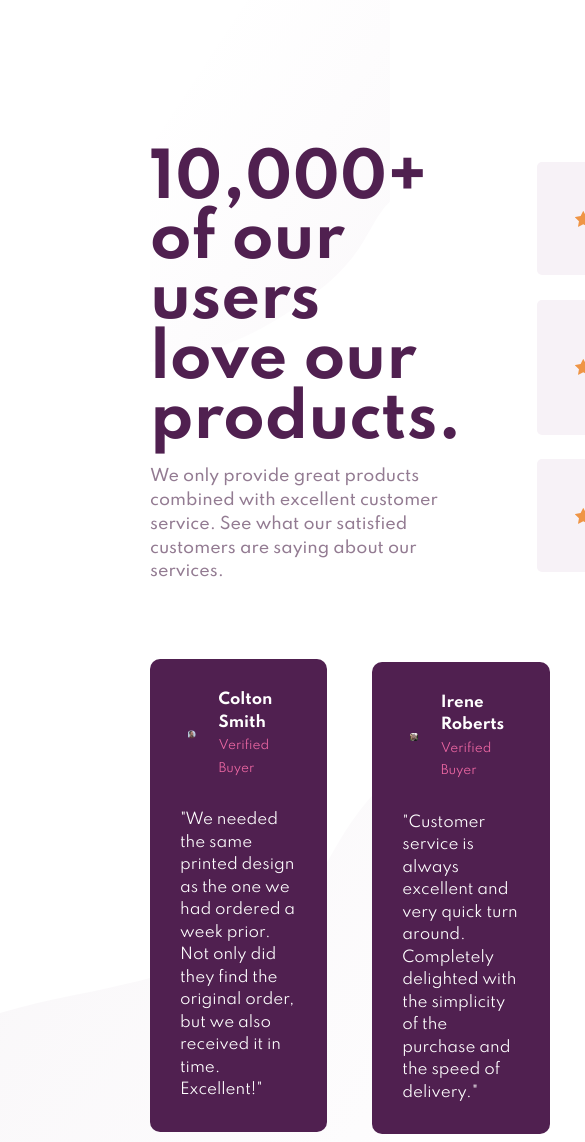
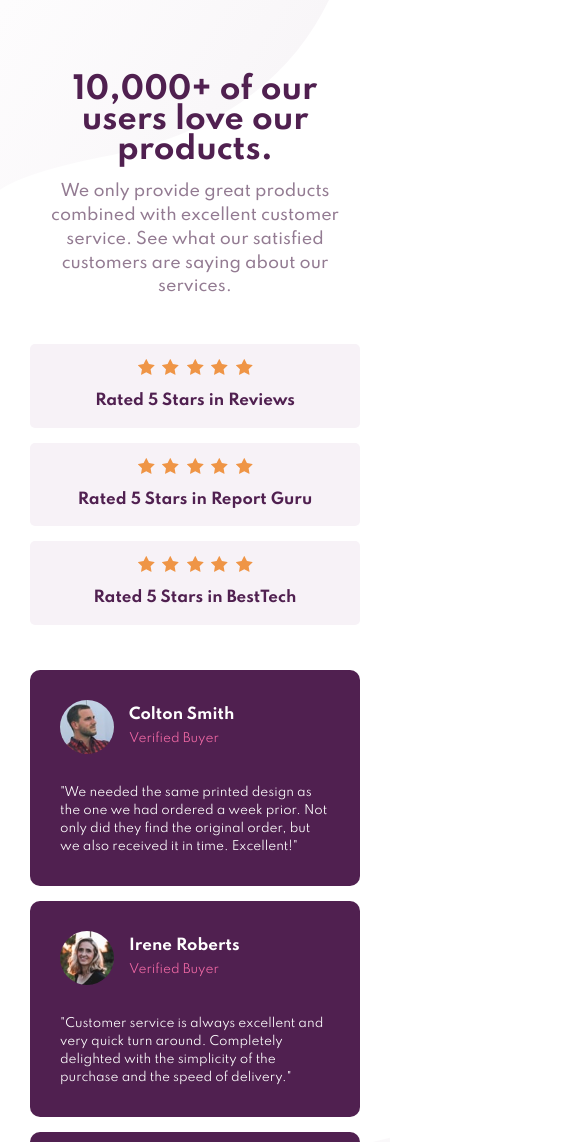
Before and after one commit to DawidBal/Social-proof-section, a plain HTML site: page index.html in a window 390 px wide. Shown: the top 1142 px of the page, 585 px wide, since content can reach past the window. Drawn offline with Linux system fonts and the light colour scheme.

Commit message:
feat: add mobile version

```diff
--- a/scss/style.scss
+++ b/scss/style.scss
@@ -11,6 +11,8 @@ html {
   grid-template-rows: 1fr 1.1fr;
   gap: 5rem;
   padding: 10rem;
+  max-width: 96rem;
+  margin: 0 auto;
   font-weight: functions.setWeight(medium);
   position: relative;
 
@@ -33,6 +35,21 @@ html {
   }
 }
 
+@media screen and (max-width: 80.625rem) {
+  .main {
+    grid-template-columns: 1fr;
+    grid-template-rows: auto;
+    gap: 3rem;
+    padding: 5rem 2rem;
+    &::before {
+      background-position-x: -17rem;
+    }
+    &::after {
+      background-position: bottom left;
+    }
+  }
+}
+
 .c-title {
   display: flex;
   flex-direction: column;
@@ -41,12 +58,21 @@ html {
 .c-text {
   color: var(--dark-grayish-magenta);
   font-size: 1.06rem;
+  &--big {
+    font-size: 4rem;
+    line-height: 1;
+    font-weight: functions.setWeight(bold);
+    color: var(--very-dark-magenta);
+  }
 }
-.c-text--big {
-  font-size: 4rem;
-  line-height: 1;
-  font-weight: functions.setWeight(bold);
-  color: var(--very-dark-magenta);
+
+@media screen and (max-width: 80.625rem) {
+  .c-title {
+    text-align: center;
+  }
+  .c-text--big {
+    font-size: 2rem;
+  }
 }
 
 .c-rates {
@@ -56,7 +82,7 @@ html {
 .c-rate {
   display: flex;
   align-items: center;
-  padding: 1.5rem;
+  padding: 1rem 3rem 1rem 1rem;
   border-radius: 5px;
   color: var(--very-dark-magenta);
   font-weight: functions.setWeight(bold);
@@ -70,9 +96,25 @@ html {
   &:nth-child(3) {
     justify-self: flex-end;
   }
-  &__text {
-    padding-left: 1rem;
-    padding-right: 3rem;
+}
+
+@media screen and (max-width: 80.625rem) {
+  .c-rates {
+    gap: 1rem;
+  }
+  .c-rate {
+    flex-direction: column;
+    gap: 1rem;
+    padding: 1rem 2rem;
+    &:nth-child(1) {
+      justify-self: stretch;
+    }
+    &:nth-child(2) {
+      justify-self: stretch;
+    }
+    &:nth-child(3) {
+      justify-self: stretch;
+    }
   }
 }
 
@@ -87,6 +129,7 @@ html {
   display: flex;
   gap: 3rem;
 }
+
 .c-review {
   flex: 1;
   background: var(--very-dark-magenta);
@@ -124,8 +167,22 @@ html {
   }
   &__text {
     margin-top: 2rem;
+    font-size: 0.95rem;
     font-weight: functions.setWeight(normal);
     color: var(--white);
+  }
+}
+
+@media screen and (max-width: 80.625rem) {
+  .c-reviews {
+    gap: 1rem;
+    flex-direction: column;
+  }
+  .c-review__text {
+    font-size: 0.8rem;
+  }
+  .c-review__avatar {
+    padding: 0;
   }
 }
 .attribution {
```
Also changed, not shown: css/style.css.
